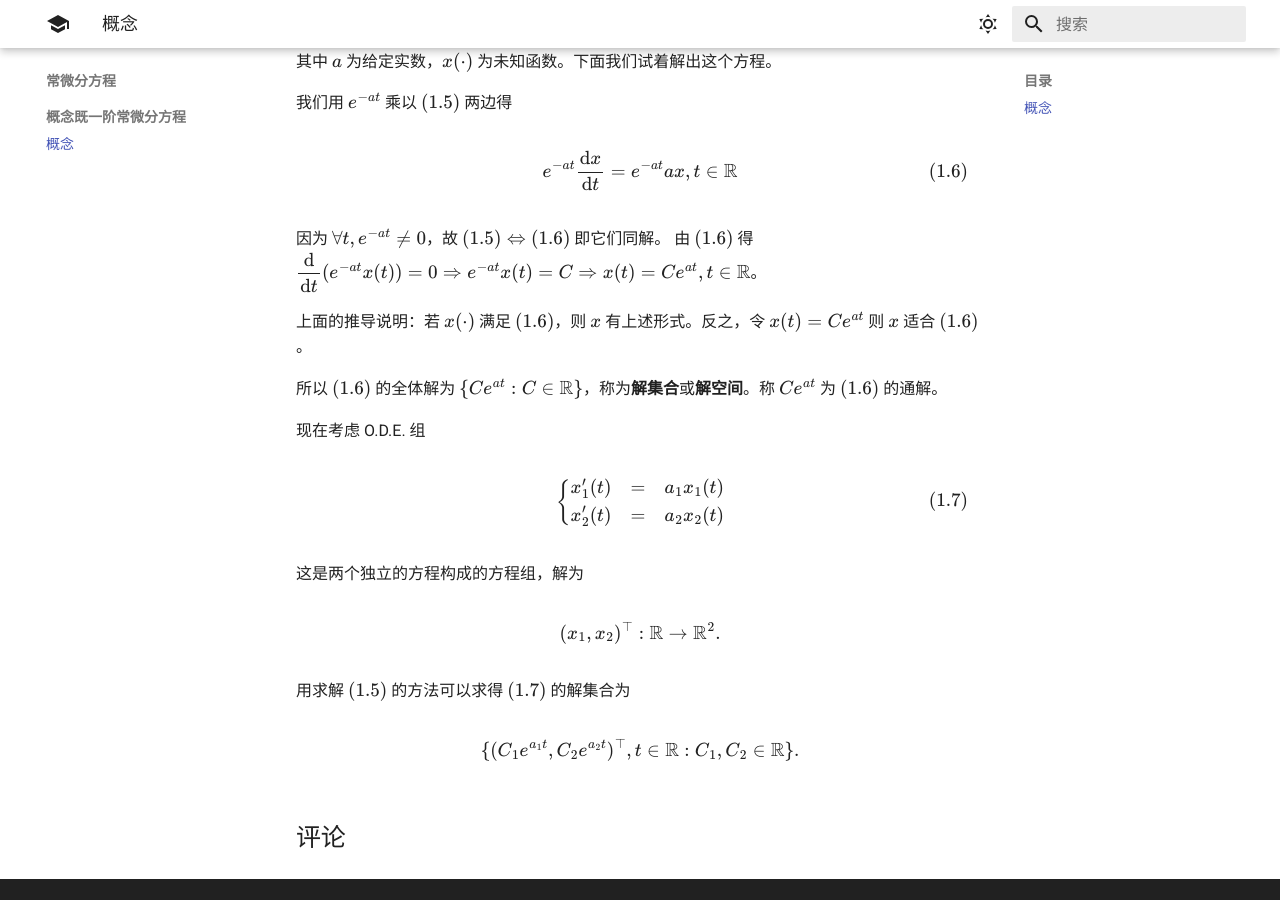
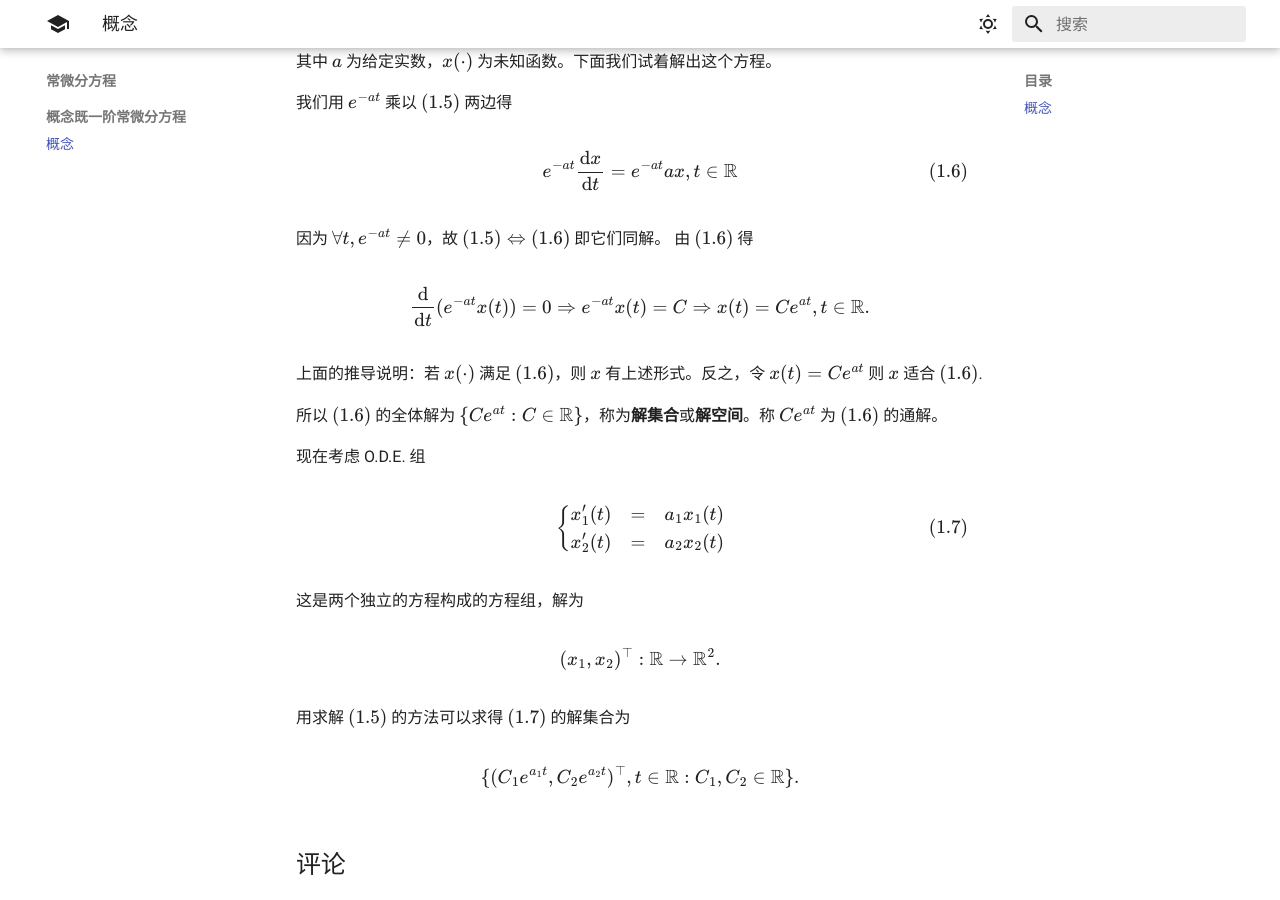
Before and after one commit to G-Tenderfoot/G-Tenderfoot.github.io, an MkDocs documentation site: the page built from docs/ODE/1.1.md, in a window 1280 px wide and 900 px high, scrolled down 1649 px. Built offline with MkDocs 1.6.1 and Material for MkDocs 9.7.7, drawn with Linux system fonts in a browser that asks for light colours; comment, search, counter and statistics services are not loaded.

Commit message:
Update 1.1.md

```diff
--- a/docs/ODE/1.1.md
+++ b/docs/ODE/1.1.md
@@ -62,9 +62,11 @@ $$\dfrac{\mathrm{d}x(t)}{\mathrm{d}t}=ax(t),t\in\mathbb R\tag{1.5}$$
 $$e^{-at}\dfrac{\mathrm{d}x}{\mathrm{d}t}=e^{-at}ax,t\in\mathbb R\tag{1.6}$$
 
 因为 $\forall t,e^{-at}\neq 0$，故 $(1.5)\Leftrightarrow (1.6)$ 即它们同解。
-由 $(1.6)$ 得 $\dfrac{\mathrm{d}}{\mathrm{d}t}(e^{-at}x(t))=0\Rightarrow e^{-at}x(t)=C\Rightarrow x(t)=Ce^{at},t\in\mathbb R$。
+由 $(1.6)$ 得
 
-上面的推导说明：若 $x(\cdot)$ 满足 $(1.6)$，则 $x$ 有上述形式。反之，令 $x(t)=Ce^{at}$ 则 $x$ 适合 $(1.6)$。
+$$\dfrac{\mathrm{d}}{\mathrm{d}t}(e^{-at}x(t))=0\Rightarrow e^{-at}x(t)=C\Rightarrow x(t)=Ce^{at},t\in\mathbb R.$$
+
+上面的推导说明：若 $x(\cdot)$ 满足 $(1.6)$，则 $x$ 有上述形式。反之，令 $x(t)=Ce^{at}$ 则 $x$ 适合 $(1.6)$.
 
 所以 $(1.6)$ 的全体解为 $\{Ce^{at}:C\in\mathbb R\}$，称为**解集合**或**解空间**。称 $Ce^{at}$ 为 $(1.6)$ 的通解。
 
```
